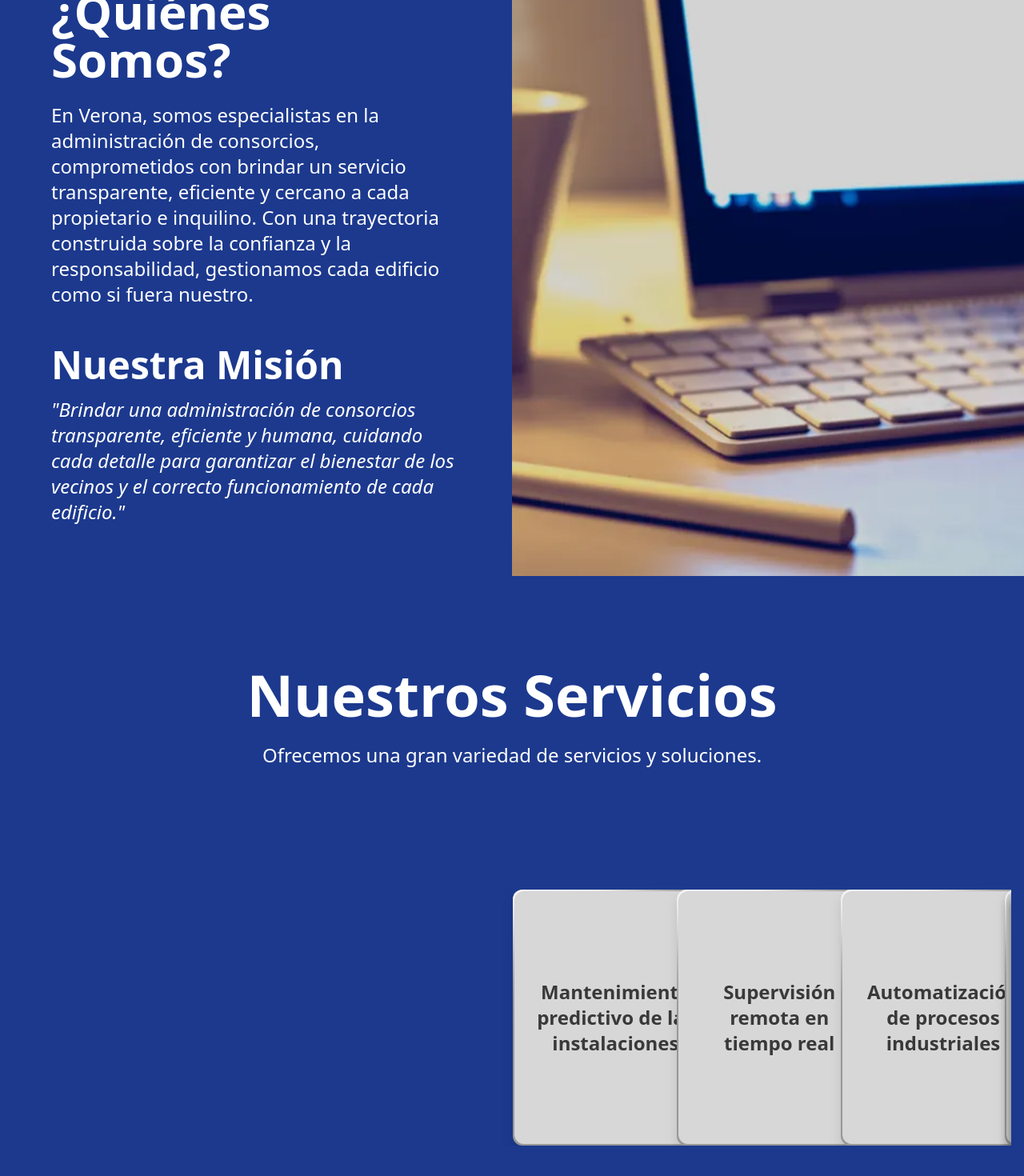
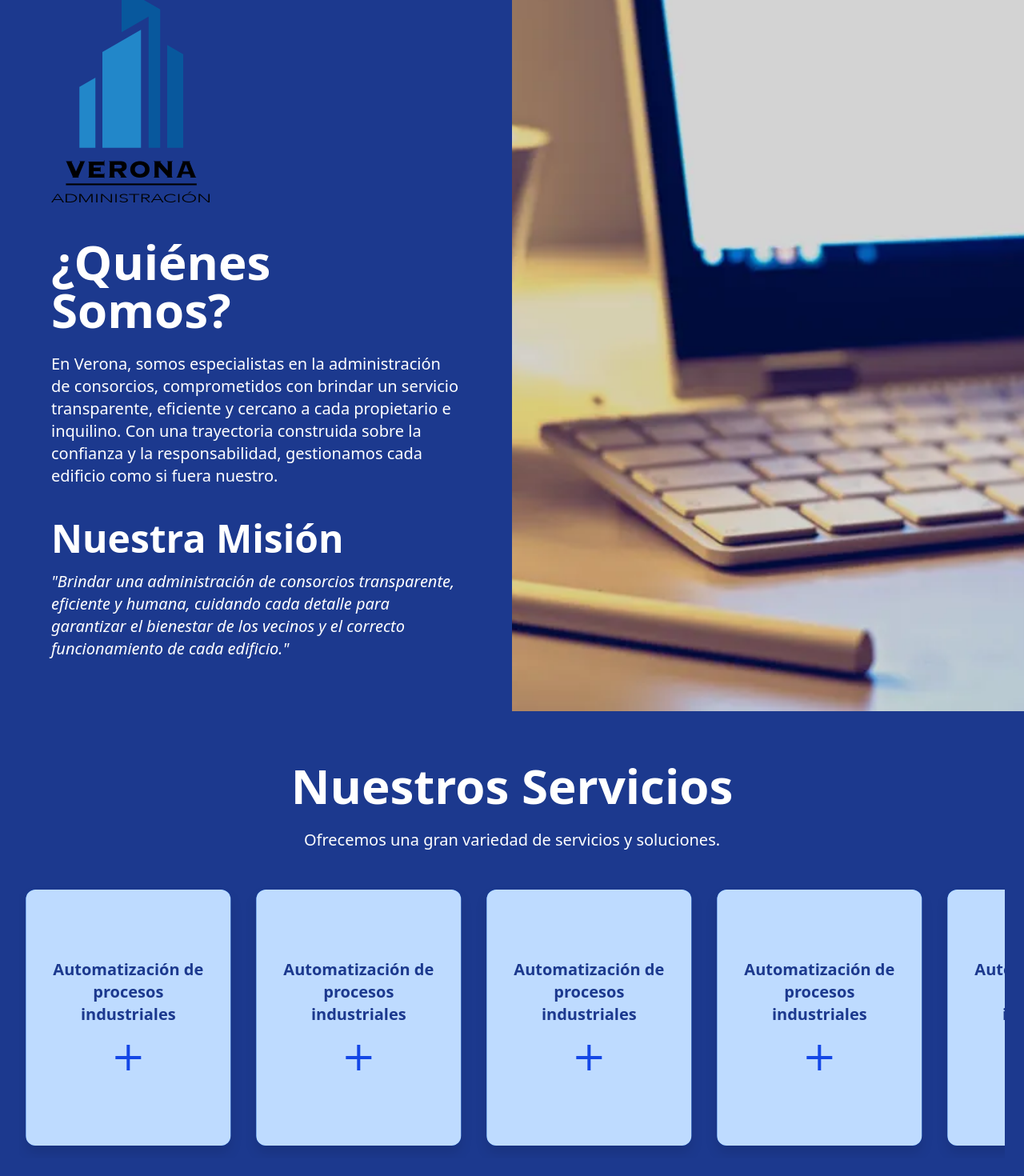
Before and after one commit to Lucas-Alvarez-Persico/landing-verona-consorcio, a React (Vite) app: page / in a window 1280 px wide. Shown: the part 880-2350 px from the top of the page at 80% size. Built offline with nearby package versions, Linux system fonts and the light colour scheme.

Commit message:
Dimensiones Responsive, Logo, Carousel Fix

```diff
--- a/src/components/Navbar.jsx
+++ b/src/components/Navbar.jsx
@@ -10,9 +10,9 @@ const Navbar = () => {
 
     return (
       <>
-    <div className="navbar bg-blue-500 fixed w-full top-0 flex items-center justify-between px-6 h-16 text-white">
+    <div className="navbar bg-blue-500 fixed w-full top-0 flex items-center justify-between px-6 h-20 text-white">
         {/* Logo de la empresa */}
-        <button onClick={() => scrollToSection(0)}><img src="building-user-solid.svg" alt="Logo" className="h-10" /></button>
+        <button onClick={() => scrollToSection(0)}><img src="Logo_Verona_white.png" alt="Logo" className="h-15" /></button>
 
         {/* Categorias de la pagina */}
         <div className= "flex-1 flex justify-end">
--- a/src/components/ServicesCarrousel.jsx
+++ b/src/components/ServicesCarrousel.jsx
@@ -1,54 +1,114 @@
 const AnimatedCarousel = () => {
   const cards = [
-      "Mantenimiento predictivo de las instalaciones",
-      "Supervisión remota en tiempo real",
-      "Automatización de procesos industriales",
-      "Análisis de datos energéticos",
-      "Integración de sistemas IoT",
-      "Mantenimiento predictivo de las instalaciones",
-      "Supervisión remota en tiempo real",
-      "Automatización de procesos industriales",
-      "Análisis de datos energéticos",
-      "Integración de sistemas IoT"
+    {
+      text: "Mantenimiento predictivo de las instalaciones",
+      icon: (
+        <svg className="w-12 h-12 mt-4 text-blue-700" fill="none" stroke="currentColor" strokeWidth="2" viewBox="0 0 24 24">
+          <path d="M9.75 3v2.25M14.25 3v2.25M3 18.75V7.5A2.25 2.25 0 015.25 5.25h13.5A2.25 2.25 0 0121 7.5v11.25M3 18.75h18M3 18.75v1.5A2.25 2.25 0 005.25 22.5h13.5A2.25 2.25 0 0021 20.25v-1.5" />
+        </svg>
+      ),
+    },
+    {
+      text: "Supervisión remota en tiempo real",
+      icon: (
+        <svg className="w-12 h-12 mt-4 text-blue-700" fill="none" stroke="currentColor" strokeWidth="2" viewBox="0 0 24 24">
+          <path d="M12 6v6l4 2M21 12a9 9 0 11-18 0 9 9 0 0118 0z" />
+        </svg>
+      ),
+    },
+    {
+      text: "Automatización de procesos industriales",
+      icon: (
+        <svg className="w-12 h-12 mt-4 text-blue-700" fill="none" stroke="currentColor" strokeWidth="2" viewBox="0 0 24 24">
+          <path d="M12 4v16m8-8H4" />
+        </svg>
+      ),
+    },
+    {
+      text: "Automatización de procesos industriales",
+      icon: (
+        <svg className="w-12 h-12 mt-4 text-blue-700" fill="none" stroke="currentColor" strokeWidth="2" viewBox="0 0 24 24">
+          <path d="M12 4v16m8-8H4" />
+        </svg>
+      ),
+    },
+    {
+      text: "Automatización de procesos industriales",
+      icon: (
+        <svg className="w-12 h-12 mt-4 text-blue-700" fill="none" stroke="currentColor" strokeWidth="2" viewBox="0 0 24 24">
+          <path d="M12 4v16m8-8H4" />
+        </svg>
+      ),
+    },
+    {
+      text: "Automatización de procesos industriales",
+      icon: (
+        <svg className="w-12 h-12 mt-4 text-blue-700" fill="none" stroke="currentColor" strokeWidth="2" viewBox="0 0 24 24">
+          <path d="M12 4v16m8-8H4" />
+        </svg>
+      ),
+    },
+    {
+      text: "Automatización de procesos industriales",
+      icon: (
+        <svg className="w-12 h-12 mt-4 text-blue-700" fill="none" stroke="currentColor" strokeWidth="2" viewBox="0 0 24 24">
+          <path d="M12 4v16m8-8H4" />
+        </svg>
+      ),
+    },
+    {
+      text: "Automatización de procesos industriales",
+      icon: (
+        <svg className="w-12 h-12 mt-4 text-blue-700" fill="none" stroke="currentColor" strokeWidth="2" viewBox="0 0 24 24">
+          <path d="M12 4v16m8-8H4" />
+        </svg>
+      ),
+    },
+    {
+      text: "Automatización de procesos industriales",
+      icon: (
+        <svg className="w-12 h-12 mt-4 text-blue-700" fill="none" stroke="currentColor" strokeWidth="2" viewBox="0 0 24 24">
+          <path d="M12 4v16m8-8H4" />
+        </svg>
+      ),
+    },
+    {
+      text: "Automatización de procesos industriales",
+      icon: (
+        <svg className="w-12 h-12 mt-4 text-blue-700" fill="none" stroke="currentColor" strokeWidth="2" viewBox="0 0 24 24">
+          <path d="M12 4v16m8-8H4" />
+        </svg>
+      ),
+    },
+    // Agregá más ítems con su propio icon
   ];
 
+  const duplicatedCards = [...cards, ...cards];
+
   return (
-      <div className="w-full px-6 max-w-screen mx-auto h-80 overflow-hidden relative group">
-        {cards.map((text, index) => (
+    <div className="w-full overflow-hidden relative">
+      <div className="animate-scroll flex w-max">
+        {duplicatedCards.map((card, index) => (
           <div
             key={index}
-            className="absolute top-0 w-64 h-80 flex-shrink-0 bg-blue-400 rounded-xl drop-shadow-xl overflow-hidden animate-slide group-hover:paused hover:grayscale-0 grayscale"
-            style={{
-              animationDelay: `${index * 2}s`,
-              animationDuration: `${cards.length * 2}s`,
-              left: "100%"
-            }}
+            className="w-64 h-80 bg-blue-400 rounded-xl drop-shadow-xl overflow-hidden flex-shrink-0 m-4"
           >
-            <div className="absolute flex items-center justify-center text-blue-900 text-2xl font-bold z-[1] opacity-100 rounded-xl inset-0.5 bg-blue-200  p-6 text-center">
-              {text}
+            <div className="flex flex-col items-center justify-center text-blue-900 text-center text-xl font-bold bg-blue-200 h-full p-6 rounded-xl">
+              <span>{card.text}</span>
+              {card.icon}
             </div>
-            <div className="absolute w-72 h-56 bg-white blur-[50px] -left-1/2 -top-1/2"></div>
           </div>
         ))}
+      </div>
 
       <style>{`
-          @keyframes slide {
-            0% {
-              left: 100%;
-            }
-            100% {
-              left: -800px;
-            }
+        @keyframes scroll {
+          0% { transform: translateX(0); }
+          100% { transform: translateX(-50%); }
         }
 
-          .animate-slide {
-            animation-name: slide;
-            animation-timing-function: linear;
-            animation-iteration-count: infinite;
-          }
-
-          .paused {
-            animation-play-state: paused !important;
+        .animate-scroll {
+          animation: scroll 30s linear infinite;
         }
       `}</style>
     </div>
--- a/src/page/Home.jsx
+++ b/src/page/Home.jsx
@@ -2,10 +2,7 @@ import Form from "../components/Form";
 import ServicesCarrousel from "../components/ServicesCarrousel";
 import Navbar from "../components/Navbar";
 import SnapScroll from "../components/SnapScroll";
-import { Mail } from "lucide-react";
-import { Phone } from "lucide-react";
-
-
+import { Mail, Phone } from "lucide-react";
 
 const Home = () => {
     return (
@@ -14,61 +11,56 @@ const Home = () => {
 
             <SnapScroll>
 
-                {/* Sección de Landing */}
+                {/* Landing */}
                 <section
-                    className="relative h-screen w-screen flex flex-col bg-cover bg-center text-white justify-center items-center px-4"
+                    className="relative h-screen w-screen flex flex-col bg-cover bg-center text-white justify-center items-center px-4 sm:px-6 lg:px-8 text-center"
                     style={{ backgroundImage: 'url(/public/edificios_background.jpg)' }}>
+
                     <div className="absolute inset-0 bg-blue-500/30"></div>
 
-                    <h1 className="relative text-5xl md:text-9xl text-center font-bold">VERONA</h1>
-                    <h2 className="relative text-2xl md:text-5xl text-center font-semibold mb-6">Administración de Consorcios</h2>
-                    <h2 className="relative text-lg md:text-3xl text-center max-w-[90%] md:max-w-[800px] font-semibold mx-auto mb-8">
+                    <h1 className="relative text-4xl sm:text-6xl md:text-7xl lg:text-9xl font-bold">VERONA</h1>
+                    <h2 className="relative text-xl sm:text-2xl md:text-4xl lg:text-5xl font-semibold mb-4 sm:mb-6">Administración de Consorcios</h2>
+                    <h2 className="relative text-base sm:text-lg md:text-2xl lg:text-3xl max-w-[95%] sm:max-w-[90%] md:max-w-[800px] font-semibold mx-auto mb-8">
                         Nos encargamos de la administración, mantenimiento y resolución de conflictos para que vos solo te preocupes por disfrutar tu hogar.
                     </h2>
 
                     <button
-                    className="mt-10 flex items-center px-12 py-4 bg-gradient-to-r from-blue-500 via-blue-600 to-blue-500 text-white font-extrabold text-lg rounded-full shadow-2xl hover:from-blue-600 hover:via-blue-700 hover:to-blue-600 focus:outline-none focus:ring-4 focus:ring-blue-300 focus:ring-opacity-70 active:bg-blue-800 active:shadow-inner transform hover:scale-110 transition duration-500 ease-in-out disabled:opacity-50 disabled:cursor-not-allowed ml-4" onClick={() => document.getElementById("servicios").scrollIntoView({ behavior: "smooth" })}
+                        className="mt-6 sm:mt-8 flex items-center px-8 sm:px-10 md:px-12 py-3 sm:py-4 bg-gradient-to-r from-blue-500 via-blue-600 to-blue-500 text-white font-bold text-base sm:text-lg rounded-full shadow-2xl hover:scale-110 transition duration-500"
+                        onClick={() => document.getElementById("servicios").scrollIntoView({ behavior: "smooth" })}
                     >
-                    <div className="text-7x1">
                         Ver más
-                    </div>
                     </button>
                 </section>
 
-                {/* Sección de "Quiénes Somos" */}
-                <section className="w-screen min-h-screen flex flex-col md:flex-row bg-blue-900 text-white">
-  {/* Mitad izquierda: Texto */}
-  <div className="w-full md:w-1/2 flex flex-col justify-center px-6 md:px-16 py-16 z-10">
-    <h1 className="text-4xl md:text-6xl font-bold">¿Quiénes Somos?</h1>
-    <p className="text-lg md:text-2xl mt-6 text-left">
+                {/* Quiénes Somos */}
+                <section className="w-full min-h-screen flex flex-col md:flex-row bg-blue-900 text-white">
+                    <div className="w-full md:w-1/2 flex flex-col justify-center px-6 sm:px-10 md:px-16 py-16">
+                        <img src="Logo_Verona.png" alt="Logo" className="w-full max-w-[200px] h-auto object-contain mb-10" />
+                        <h1 className="text-3xl sm:text-4xl md:text-5xl lg:text-6xl font-bold">¿Quiénes Somos?</h1>
+                        <p className="text-base sm:text-lg md:text-xl mt-4 sm:mt-6 text-left">
                             En Verona, somos especialistas en la administración de consorcios, comprometidos con brindar un servicio transparente, eficiente y cercano a cada propietario e inquilino. Con una trayectoria construida sobre la confianza y la responsabilidad, gestionamos cada edificio como si fuera nuestro.
                         </p>
 
-    <h2 className="text-3xl md:text-5xl font-bold mt-12">Nuestra Misión</h2>
-    <p className="text-lg md:text-2xl mt-4 italic text-left">
+                        <h2 className="text-2xl sm:text-3xl md:text-4xl lg:text-5xl font-bold mt-10">Nuestra Misión</h2>
+                        <p className="text-base sm:text-lg md:text-xl mt-4 italic text-left">
                             "Brindar una administración de consorcios transparente, eficiente y humana, cuidando cada detalle para garantizar el bienestar de los vecinos y el correcto funcionamiento de cada edificio."
                         </p>
                     </div>
 
-  {/* Mitad derecha: Imagen de fondo */}
                     <div
-    className="w-full md:w-1/2 h-64 md:h-auto bg-cover bg-center"
+                        className="w-full md:w-1/2 h-64 sm:h-80 md:h-auto bg-cover bg-center"
                         style={{ backgroundImage: "url('/a.jpg')" }}
                     />
                 </section>
 
-
-                {/* Sección de "Nuestros Servicios" */}
-                <section id="servicios" className="w-full min-h-screen flex flex-col items-center bg-blue-900 text-white text-center px-4 py-20 overflow-hidden">
-                    <div className="z-10 p-8">
-                        <h1 className="text-4xl md:text-7xl font-bold">Nuestros Servicios</h1>
-                        <p className="text-lg md:text-2xl mt-6 mb-30">Ofrecemos una gran variedad de servicios y soluciones.</p>
-
+                {/* Servicios */}
+                <section id="servicios" className="w-full min-h-screen flex flex-col items-center bg-blue-900 text-white text-center px-4 sm:px-6 py-20 pt-50">
+                    <div className="z-10 p-4 sm:p-8">
+                        <h1 className="text-3xl sm:text-5xl md:text-6xl font-bold">Nuestros Servicios</h1>
+                        <p className="text-base sm:text-lg md:text-xl mt-4 sm:mt-6">Ofrecemos una gran variedad de servicios y soluciones.</p>
                     </div>
                     <ServicesCarrousel />
-
                 </section>
-
 
                 {/* Sección de Contacto */}
                 <section className="h-screen w-screen flex flex-col items-center bg-blue-900 text-white">
```
Also changed, not shown: src/components/Form.jsx (+37 -18 lines), public/Logo_Verona.png (added), public/Logo_Verona_white.png (added). Lines whose indentation alone changed are shown as unchanged.
